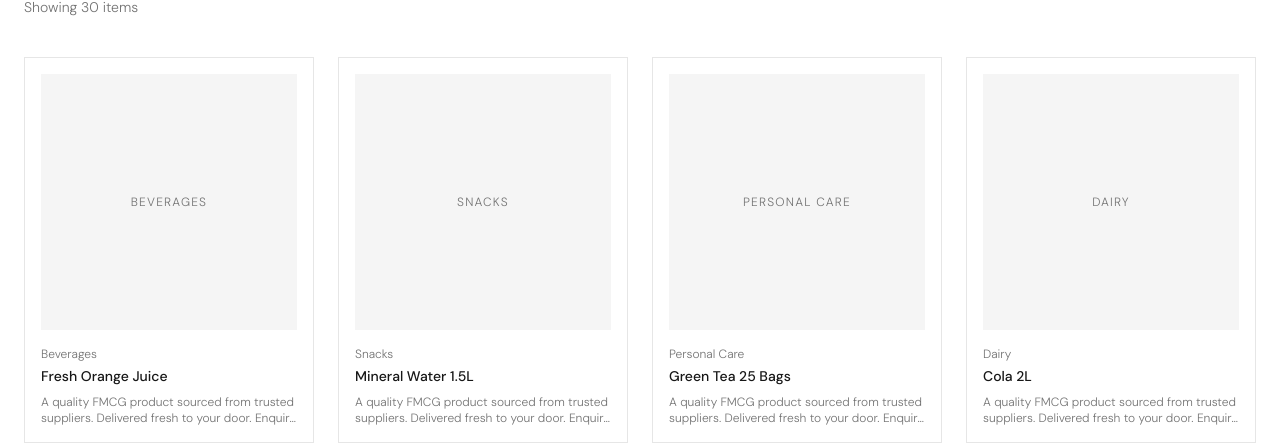
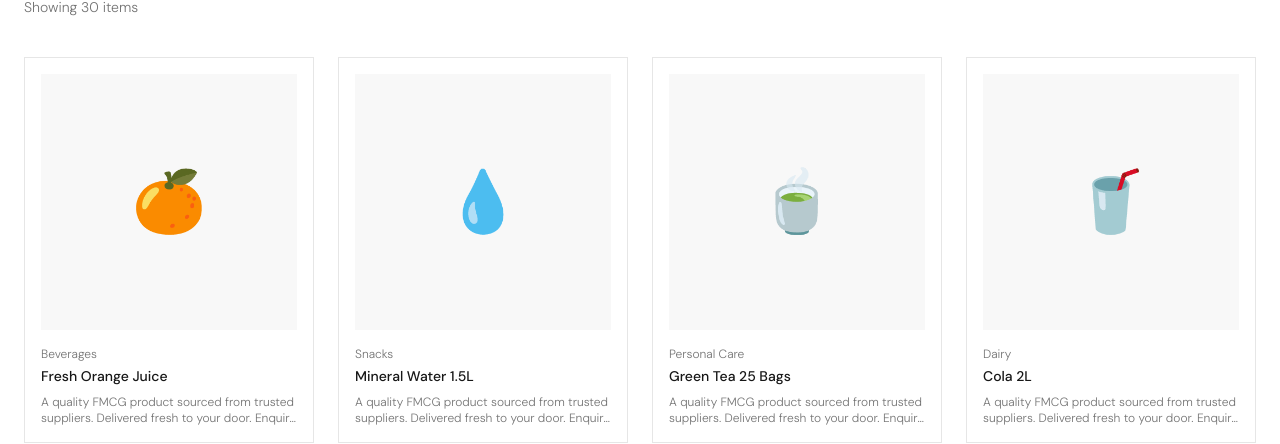
Before and after one commit to maalik1729-blip/Freshmart, a React (Vite) app: page /products in a window 1280 px wide. Shown: the part 160-604 px from the top of the page. Built offline with nearby package versions, Linux system fonts and the light colour scheme; no server answers; the database is empty; the HTML template or start-up script is replaced by a standard one.

Commit message:
feat: enhance products grid and detail page layout with category-specific emojis, add Supabase SQL self-promotion helper box on unauthorized admin access page

```diff
--- a/src/pages/Admin.tsx
+++ b/src/pages/Admin.tsx
@@ -60,6 +60,22 @@ const Admin = () => {
           <p className="mt-2 text-xs text-muted-foreground">
             Your user id: <code>{user.id}</code>
           </p>
+
+          <div className="mt-8 border border-border p-6 bg-muted/20 space-y-4">
+            <p className="text-sm font-semibold text-foreground">💡 How to become an Admin (Supabase Setup):</p>
+            <p className="text-xs text-muted-foreground leading-relaxed">
+              Since Supabase uses Row Level Security (RLS) policies, you must assign the admin role to your account in your database.
+              Go to your <strong>Supabase Dashboard &gt; SQL Editor</strong> and run the following query:
+            </p>
+            <pre className="bg-background border border-border p-3 text-xs overflow-x-auto select-all">
+{`INSERT INTO public.user_roles (user_id, role)
+VALUES ('${user.id}', 'admin')
+ON CONFLICT (user_id, role) DO NOTHING;`}
+            </pre>
+            <p className="text-xs text-muted-foreground font-light">
+              After running the query in your Supabase dashboard, refresh this page to access the Admin Panel.
+            </p>
+          </div>
         </main>
       </div>
     );
--- a/src/pages/ProductDetailPage.tsx
+++ b/src/pages/ProductDetailPage.tsx
@@ -13,6 +13,42 @@ interface Product {
   category: string | null;
   description: string | null;
 }
+
+const getEmoji = (category: string | null, name: string) => {
+  const n = name.toLowerCase();
+  if (n.includes("water")) return "💧";
+  if (n.includes("juice") || n.includes("orange")) return "🍊";
+  if (n.includes("tea")) return "🍵";
+  if (n.includes("cola") || n.includes("soda")) return "🥤";
+  if (n.includes("chips")) return "🥔";
+  if (n.includes("bar") || n.includes("granola")) return "🌾";
+  if (n.includes("biscuit") || n.includes("cookie")) return "🍪";
+  if (n.includes("popcorn")) return "🍿";
+  if (n.includes("shampoo")) return "🧴";
+  if (n.includes("wash") || n.includes("soap")) return "🧼";
+  if (n.includes("toothpaste")) return "🦷";
+  if (n.includes("moisturiser") || n.includes("cream")) return "🧴";
+  if (n.includes("milk")) return "🥛";
+  if (n.includes("yoghurt")) return "🫙";
+  if (n.includes("butter")) return "🧈";
+  if (n.includes("cheese")) return "🧀";
+  if (n.includes("laundry") || n.includes("detergent")) return "🧺";
+  if (n.includes("paper") || n.includes("towel")) return "🧻";
+  if (n.includes("cleaner") || n.includes("floor")) return "🪣";
+  if (n.includes("peas")) return "🟢";
+  if (n.includes("ice cream")) return "🍦";
+  if (n.includes("pizza")) return "🍕";
+  if (n.includes("veg")) return "🥦";
+
+  const c = (category || "").toLowerCase();
+  if (c.includes("bev")) return "🥤";
+  if (c.includes("snack")) return "🍪";
+  if (c.includes("personal")) return "🧴";
+  if (c.includes("dairy")) return "🥛";
+  if (c.includes("house")) return "🧼";
+  if (c.includes("froz")) return "❄️";
+  return "📦";
+};
 
 const ProductDetailPage = () => {
   const { id } = useParams<{ id: string }>();
@@ -52,13 +88,14 @@ const ProductDetailPage = () => {
           <p className="mt-8">Product not found.</p>
         ) : (
           <div className="mt-8 grid gap-10 md:grid-cols-2">
-            <div className="flex aspect-square items-center justify-center bg-muted text-xs uppercase tracking-widest text-muted-foreground">
-              {product.category ?? "Product"}
+            <div className="flex aspect-square items-center justify-center bg-muted/20 text-9xl select-none relative border border-border">
+              {getEmoji(product.category, product.name)}
+              <div className="absolute inset-0 bg-black/[0.02]" />
             </div>
             <div>
-              <p className="text-sm text-muted-foreground">{product.category}</p>
+              <p className="text-sm text-muted-foreground uppercase tracking-wider">{product.category}</p>
               <h1 className="mt-1 text-3xl font-light">{product.name}</h1>
-              <p className="mt-4 text-sm font-light leading-relaxed text-muted-foreground">
+              <p className="mt-6 text-sm font-light leading-relaxed text-muted-foreground">
                 {product.description}
               </p>
               <Link to="/enquiry">
--- a/src/pages/Products.tsx
+++ b/src/pages/Products.tsx
@@ -12,6 +12,42 @@ interface DbProduct {
   category: string | null;
   description: string | null;
 }
+
+const getEmoji = (category: string | null, name: string) => {
+  const n = name.toLowerCase();
+  if (n.includes("water")) return "💧";
+  if (n.includes("juice") || n.includes("orange")) return "🍊";
+  if (n.includes("tea")) return "🍵";
+  if (n.includes("cola") || n.includes("soda")) return "🥤";
+  if (n.includes("chips")) return "🥔";
+  if (n.includes("bar") || n.includes("granola")) return "🌾";
+  if (n.includes("biscuit") || n.includes("cookie")) return "🍪";
+  if (n.includes("popcorn")) return "🍿";
+  if (n.includes("shampoo")) return "🧴";
+  if (n.includes("wash") || n.includes("soap")) return "🧼";
+  if (n.includes("toothpaste")) return "🦷";
+  if (n.includes("moisturiser") || n.includes("cream")) return "🧴";
+  if (n.includes("milk")) return "🥛";
+  if (n.includes("yoghurt")) return "🫙";
+  if (n.includes("butter")) return "🧈";
+  if (n.includes("cheese")) return "🧀";
+  if (n.includes("laundry") || n.includes("detergent")) return "🧺";
+  if (n.includes("paper") || n.includes("towel")) return "🧻";
+  if (n.includes("cleaner") || n.includes("floor")) return "🪣";
+  if (n.includes("peas")) return "🟢";
+  if (n.includes("ice cream")) return "🍦";
+  if (n.includes("pizza")) return "🍕";
+  if (n.includes("veg")) return "🥦";
+
+  const c = (category || "").toLowerCase();
+  if (c.includes("bev")) return "🥤";
+  if (c.includes("snack")) return "🍪";
+  if (c.includes("personal")) return "🧴";
+  if (c.includes("dairy")) return "🥛";
+  if (c.includes("house")) return "🧼";
+  if (c.includes("froz")) return "❄️";
+  return "📦";
+};
 
 const Products = () => {
   const [dbProducts, setDbProducts] = useState<DbProduct[]>([]);
@@ -51,10 +87,11 @@ const Products = () => {
               <Link
                 key={p.id}
                 to={`/products/${p.id}`}
-                className="group block border border-border p-4 transition-colors hover:border-foreground"
+                className="group block border border-border p-4 transition-all hover:border-foreground hover:shadow-md"
               >
-                <div className="mb-4 flex aspect-square items-center justify-center bg-muted text-xs uppercase tracking-widest text-muted-foreground">
-                  {p.category ?? "Product"}
+                <div className="mb-4 flex aspect-square items-center justify-center bg-muted/20 text-6xl group-hover:scale-105 transition-transform duration-300 select-none relative">
+                  {getEmoji(p.category, p.name)}
+                  <div className="absolute inset-0 bg-black/[0.02]" />
                 </div>
                 <p className="text-xs font-light text-muted-foreground">{p.category}</p>
                 <div className="mt-1">
```
